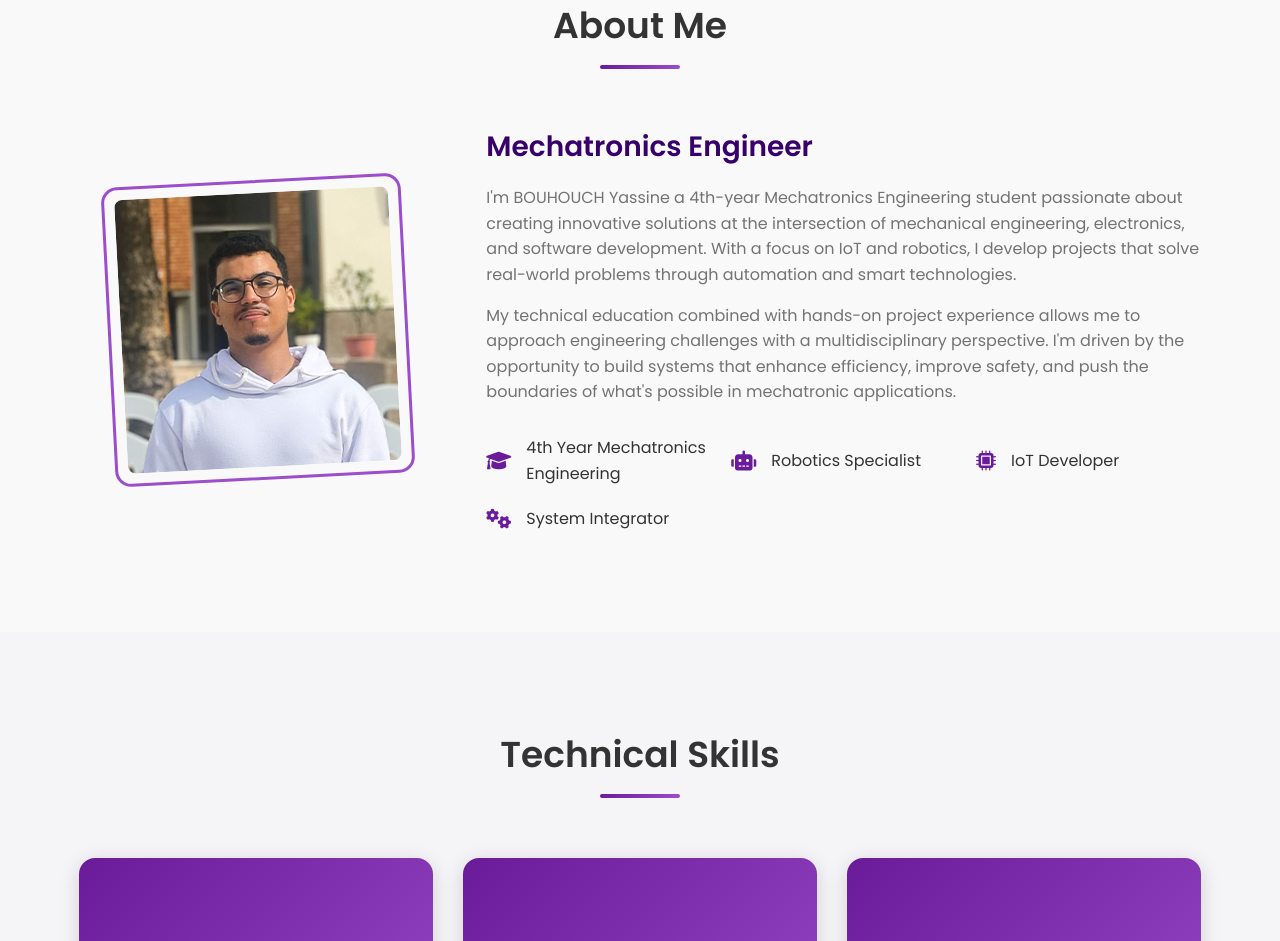
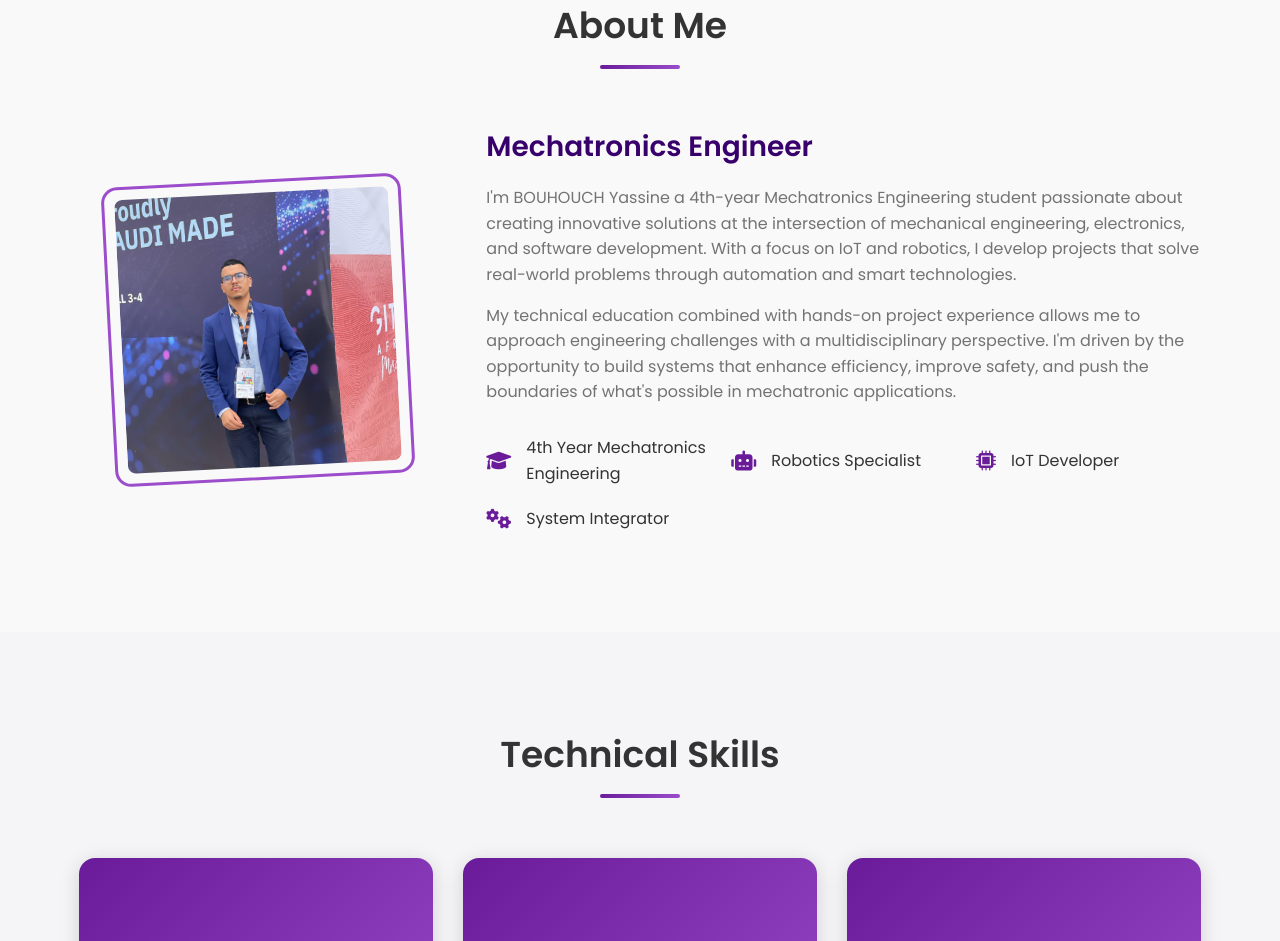
Before and after one commit to kamigami09/My-Portfolio, a plain HTML site: page index.html in a window 1280 px wide. Shown: the part 897-1838 px from the top of the page. Drawn offline with Linux system fonts and the light colour scheme.

Commit message:
Update index.html

```diff
--- a/index.html
+++ b/index.html
@@ -74,7 +74,7 @@
                     <div class="image-outline">
                         <div class="profile-image-placeholder">
                             <!-- Add your image here -->
-                            <img src="img/Me.png" alt="Anason Profile Picture" class="profile-image">
+                            <img src="img/gitexMe.jpg" alt="Anason Profile Picture" class="profile-image">
                         </div>
                     </div>
                 </div>
```
